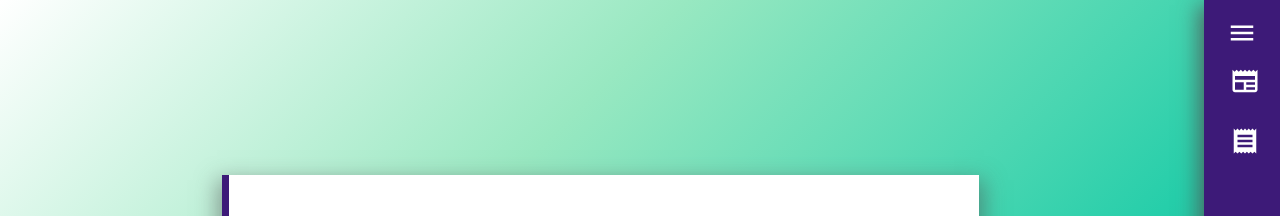
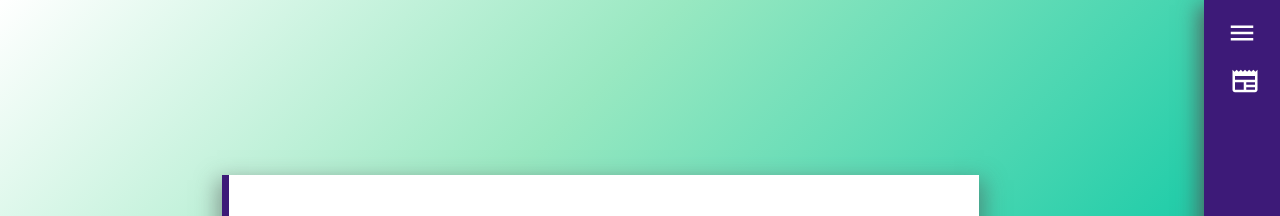
Before and after one commit to steaxlc/importarxmlnfe, a React (Create React App) app: page /importarxmlnfe/xmlcfe in a window 1280 px wide. Shown: the top 216 px of the page. Built offline with nearby package versions, Linux system fonts and the light colour scheme; a web font is replaced by a local one.

Commit message:
retirar item do menu

```diff
--- a/src/components/NavBarImportacao.js
+++ b/src/components/NavBarImportacao.js
@@ -45,12 +45,7 @@ const NavBarImportacao = ( {dadosUsuarios, setDadosUsuarios}) => {
                       </Link>
                       <span className="tooltip">Importar NFe</span>
                   </li>
-                  <li>
-                    <Link to="xmlcfe">
-                        <ReceiptIcon/> <span className="navitem">Importar CFe</span>
-                      </Link>
-                      <span className="tooltip">Importar CFe</span>
-                  </li>
+
               </ul>
               <div className="bottom" onClick={handleSair}>
                 <ExitToAppIcon id="sair" />
```
